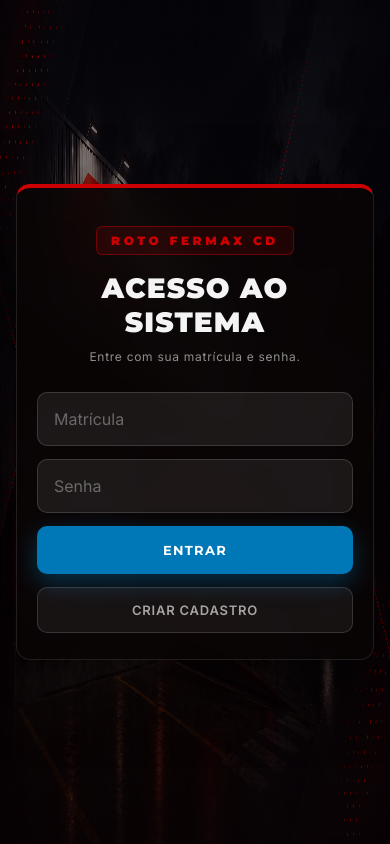
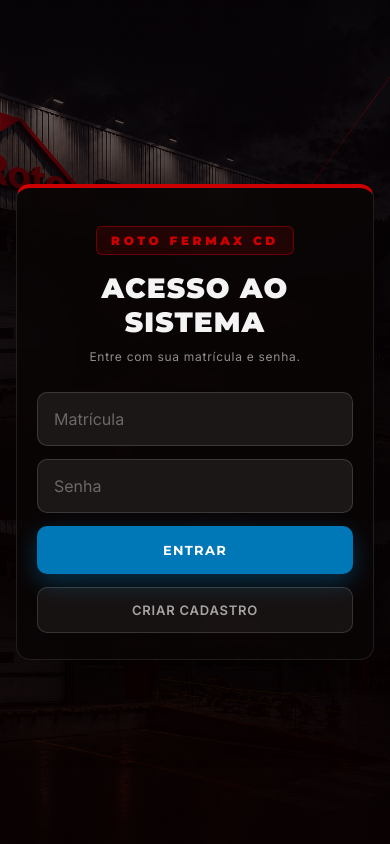
Before and after one commit to Alexxandre82/aplicativo-roto, a Next.js app: page /login in a window 390 px wide. Built offline with nearby package versions, Linux system fonts and the light colour scheme; no server answers; a web font is replaced by a local one.

Commit message:
fix: use dual background layers on mobile to show both facade (top) and truck (bottom) without distortion

```diff
--- a/app/globals.css
+++ b/app/globals.css
@@ -535,6 +535,20 @@ button, input, select, textarea {
   .roto-header-user { gap: 6px; }
   .roto-header-name { max-width: 80px; font-size: 12px; }
   .roto-card, .roto-card-primary, .roto-card-red, .roto-card-teal { padding: 16px; }
-  .login-page { background-size: 100% 100%; background-position: center; }
+  .login-page {
+    background-image:
+      linear-gradient(180deg, rgba(10,0,0,0.6) 0%, rgba(10,0,0,0.85) 100%),
+      url("/fundo app.png"),
+      url("/fundo app.png");
+    background-size:
+      100% 100%,
+      200% auto, /* Camada do topo (fachada) */
+      200% auto; /* Camada do rodapé (caminhão) */
+    background-position:
+      center,
+      top center,
+      bottom center;
+    background-repeat: no-repeat, no-repeat, no-repeat;
+  }
   .login-card { padding: 26px 20px; border-radius: 14px; }
 }
```
